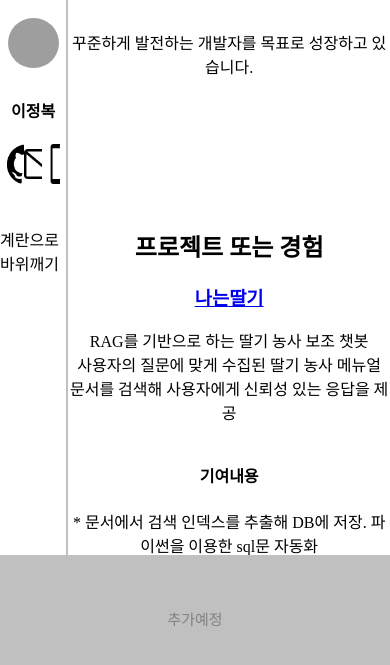
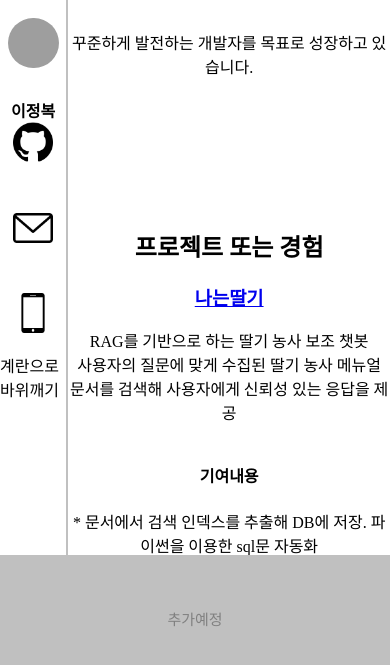
Before and after one commit to JBL28/MyHomepage, a plain HTML site: page index.html in a window 390 px wide. Shown: the part 291-956 px from the top of the page. Drawn offline with Linux system fonts and the light colour scheme; grey boxes are pictures that could not be loaded.

Commit message:
작은 화면 크기를 고려한 사이드바 기능 추가와 접근성 고려

```diff
--- a/index.html
+++ b/index.html
@@ -16,18 +16,18 @@
       <aside class="sidebar">
         <div class="sidebar_title"><b>JBLee's space</b></div>
         <div class="border_line"></div>
-        <img class="thumbnail" src="Thumbnail.png">
+        <img class="thumbnail" src="Thumbnail.png" alt="개발자의 이름이 적힌 썸네일 사진">
 
         <div><b>이정복</b></div>
 
         <div class="icon_box"> <!--깃허브, 이메일, 전화 아이콘을 포함하는 박스-->
-          <button class= "github-button" onclick="location.href='https://github.com/JBL28'"></button>
+          <button class= "github-button" onclick="location.href='https://github.com/JBL28'" aria-label="깃허브 페이지 바로가기"></button>
 
           <button class= "mail-button" onclick="location.href='mailto:joungbok8263@gmail.com'"
-            popovertarget="mail-popup" popovertargetaction="toggle"></button>
+            popovertarget="mail-popup" popovertargetaction="toggle" aria-label="메일 보내기와 메일보기"></button>
             <div id="mail-popup" popover>joungbok8263@gmail.com</div>
 
-          <button class= "phone-button" popovertarget="phone-popup" popovertargetaction="toggle"></button>
+          <button class= "phone-button" popovertarget="phone-popup" popovertargetaction="toggle" aria-label="전화번호 보기"></button>
             <div id="phone-popup" popover>010-8942-6538</div>
         </div>
 
--- a/style.css
+++ b/style.css
@@ -116,6 +116,11 @@ body {
     margin-bottom: 20px;
     width: 80%;
     height: 10vh;
+
+    @media (max-width:850px) {
+        flex-direction: column;
+        height: 25vh;
+    }
 }
  /*아이콘들의 크기와 외형 커스텀*/
 .github-button, .mail-button, .phone-button {
```
